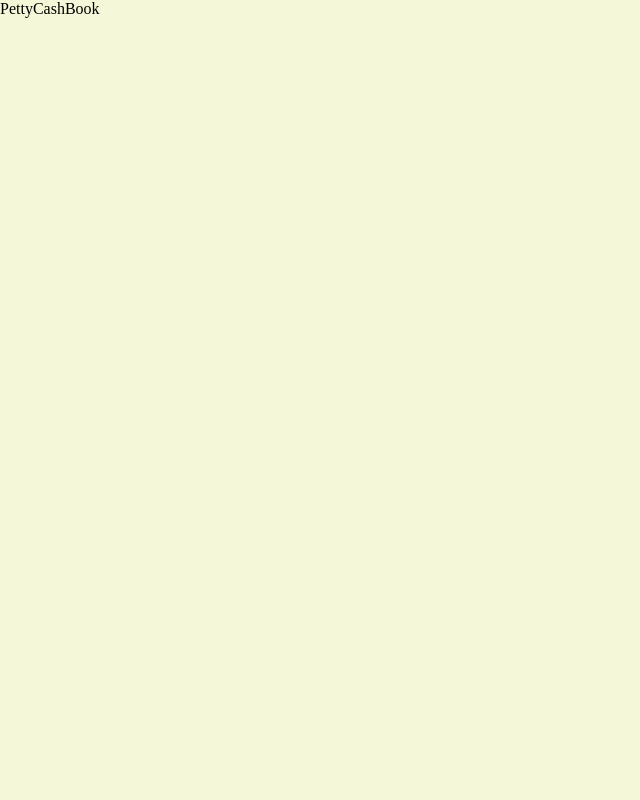
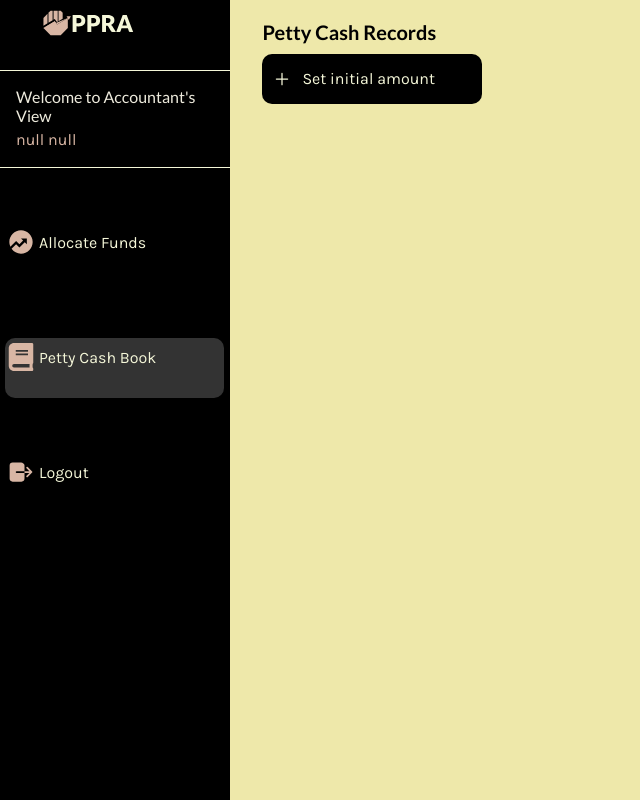
Before and after one commit to Jo1cindi/ppra-imprest-system, a React (Create React App) app: page /PettyCashBook in a window 1280 px wide. Shown: the whole page, without its empty margins (0-640 px from the left). Built offline with nearby package versions, Linux system fonts and the light colour scheme.

Commit message:
set initial amount card

```diff
--- a/src/Dashboard/AccountantDashboard/PettyCashBook.js
+++ b/src/Dashboard/AccountantDashboard/PettyCashBook.js
@@ -1,8 +1,68 @@
-import React from 'react'
+import React, {useState} from 'react'
+import "../DashboardStyles.css";
+import AccountantSidebar from "../../Components/AccountantSidebar";
+import { IoAdd,IoCloseSharp } from 'react-icons/io5';
+import { TextField } from "@mui/material";
+
+
 
 const PettyCashBook = () => {
+
+  const [initialAmountWindow, setInitialAmountWindow] = useState(false)
+  const [amount, setAmount] = useState()
+
+  let inputError = ""
+  const regex = /^\d+$/
+  if(regex.test(amount)=== false){
+    inputError = "Only enter numerical digits"
+  }else{
+    inputError= ""
+  }
+  if(!amount){
+    inputError = ""
+  }
+
   return (
-    <div>PettyCashBook</div>
+    <>
+      {
+         initialAmountWindow && (
+          <div className='initialAmountWindow'>
+          <IoCloseSharp
+                className="closeReceiptCard"
+                onClick={() => setInitialAmountWindow(false)}
+              />
+           <div className='initialAmountCard'>
+            <h4>Set Intial Petty Cash Amount for the Month</h4>
+            <div className='amountInput'>
+              <TextField
+                variant='outlined'
+                className='amountInputField'
+                label="Enter amount"
+                type= "tel"
+                value={amount}
+                onChange={(e)=> setAmount(e.target.value)}
+                helperText={inputError}
+                FormHelperTextProps={
+                regex.test(amount) === false
+                  ? { style: { color: "red" } }
+                  : { style: { color: "green" } }
+              }
+              />
+            </div>
+            <input type="submit" value = "Set Amount" className='setAmountBtn'/>
+           </div>
+          </div>
+         )
+      }
+      <AccountantSidebar/>
+      <div className="pettyCash">
+       <h3>Petty Cash Records</h3>
+       <div className="setInitialAmount" onClick={()=> {setInitialAmountWindow(true)}}>
+        <IoAdd className='addIcon'/>
+        <p>Set initial amount</p>
+       </div>
+      </div>
+    </>
   )
 }
 
--- a/src/Dashboard/DashboardStyles.css
+++ b/src/Dashboard/DashboardStyles.css
@@ -112,7 +112,7 @@ body{
 }
 .accmenuItem{
   width: 100%;
-  height: 10%;
+  height: 15%;
   list-style: none;
 }
 .totalNotifications{
@@ -1249,3 +1249,93 @@ body{
   color: green;
   margin-top: 10px;
 }
+
+
+/* Petty Cash Records */
+.pettyCash{
+  position: absolute;
+  width: 82vw;
+  height: 100vh;
+  left: 18%;
+  background-color: palegoldenrod;
+}
+.pettyCash h3{
+  margin-left: 2rem;
+  font-family: Lato, sans-serif;
+  font-size: 20px;
+  margin-top: 20px;
+}
+.setInitialAmount{
+  margin-left: 2rem;
+  width: 220px;
+  height: 50px;
+  background-color: #000000;
+  margin-top: 10px;
+  display: flex;
+  color:#F5F7D9;
+  cursor: pointer;
+  border-radius: 10px;
+}
+.setInitialAmount p{
+  margin-top: 15px;
+  font-family: Karla, sans-serif;
+}
+.addIcon{
+  margin-top: 15px;
+  margin-left: 10px;
+  margin-right: 10px;
+  font-size: 20px;
+  font-weight: bold;
+}
+.initialAmountWindow{
+  width: 100vw;
+  height: 100vh;
+  background-color: rgba(0,0,0, 0.5);
+  filter: blur();
+  -webkit-filter: blur();
+  position: absolute;
+  right: 0vw;
+  z-index: 99;
+}
+.initialAmountCard{
+  width: 40%;
+  height: 50%;
+  background-color: #F5F7D9;
+  margin-top: 5%;
+  margin-left: 30%;
+  border-radius: 10px;
+  box-shadow: 0px 3px 6px 0px rgba(0, 0, 0, 0.3);
+}
+.initialAmountCard h4{
+  margin-left: 2rem;
+  font-family: Lato, sans-serif;
+  font-size: 18px;
+  padding-top: 15px;
+}
+.amountInput{
+  width: 328px;
+  height: 52px;
+  margin-left: 2rem;
+  margin-top: 20px;
+}
+.amountInputField .MuiOutlinedInput-root{
+  width: 328px;
+  height: 52px;
+  border-radius: 10px;
+  font-family: Karla, sans-serif;
+  background: none;
+  color: #000000;
+}
+.setAmountBtn{
+  width: 328px;
+  height: 52px;
+  background-color: #630000;
+  cursor: pointer;
+  border-radius: 10px;
+  color: #F5F7D9;
+  font-family: Karla, sans-serif;
+  outline: none;
+  border: none;
+  margin-top: 30px;
+  margin-left: 2rem;
+}
```
